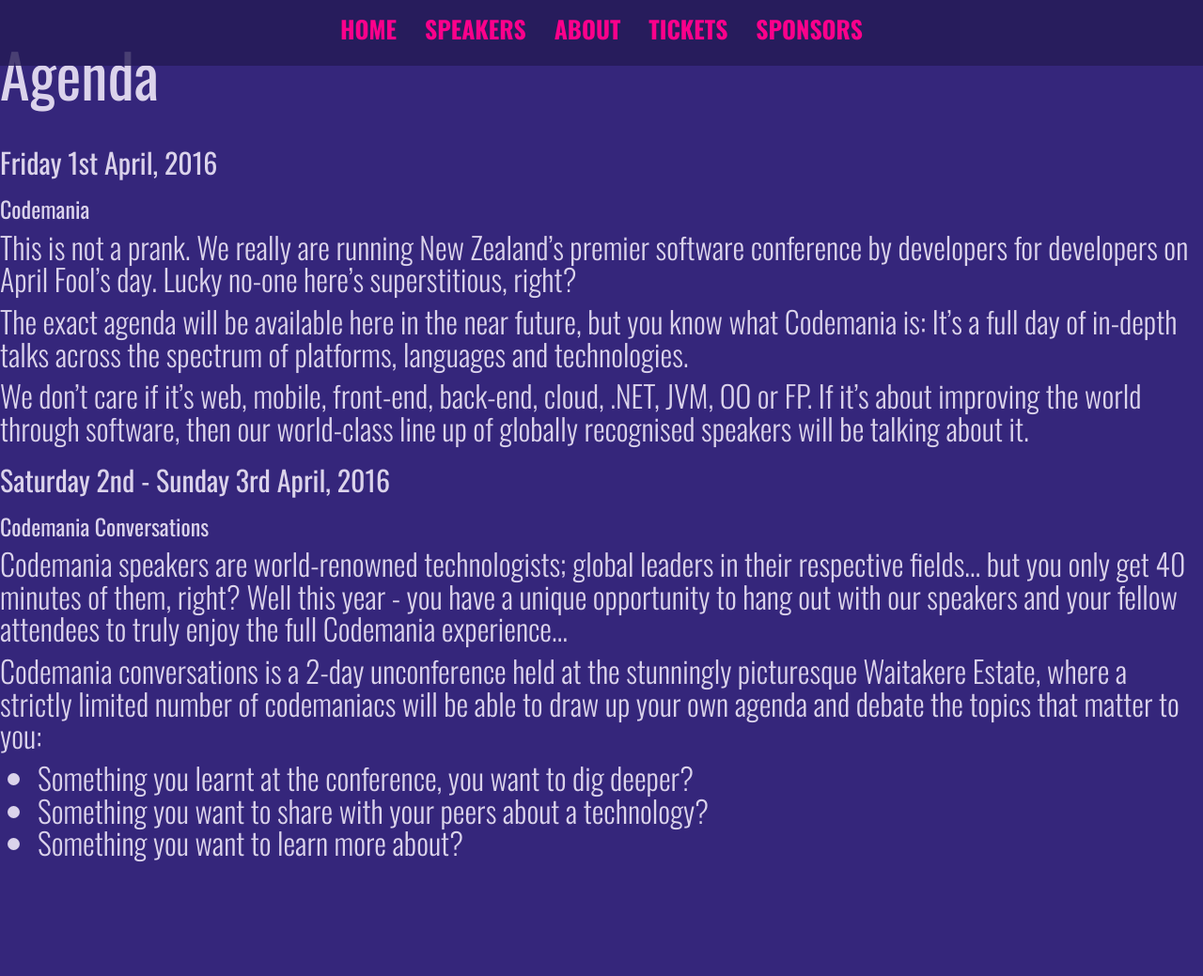
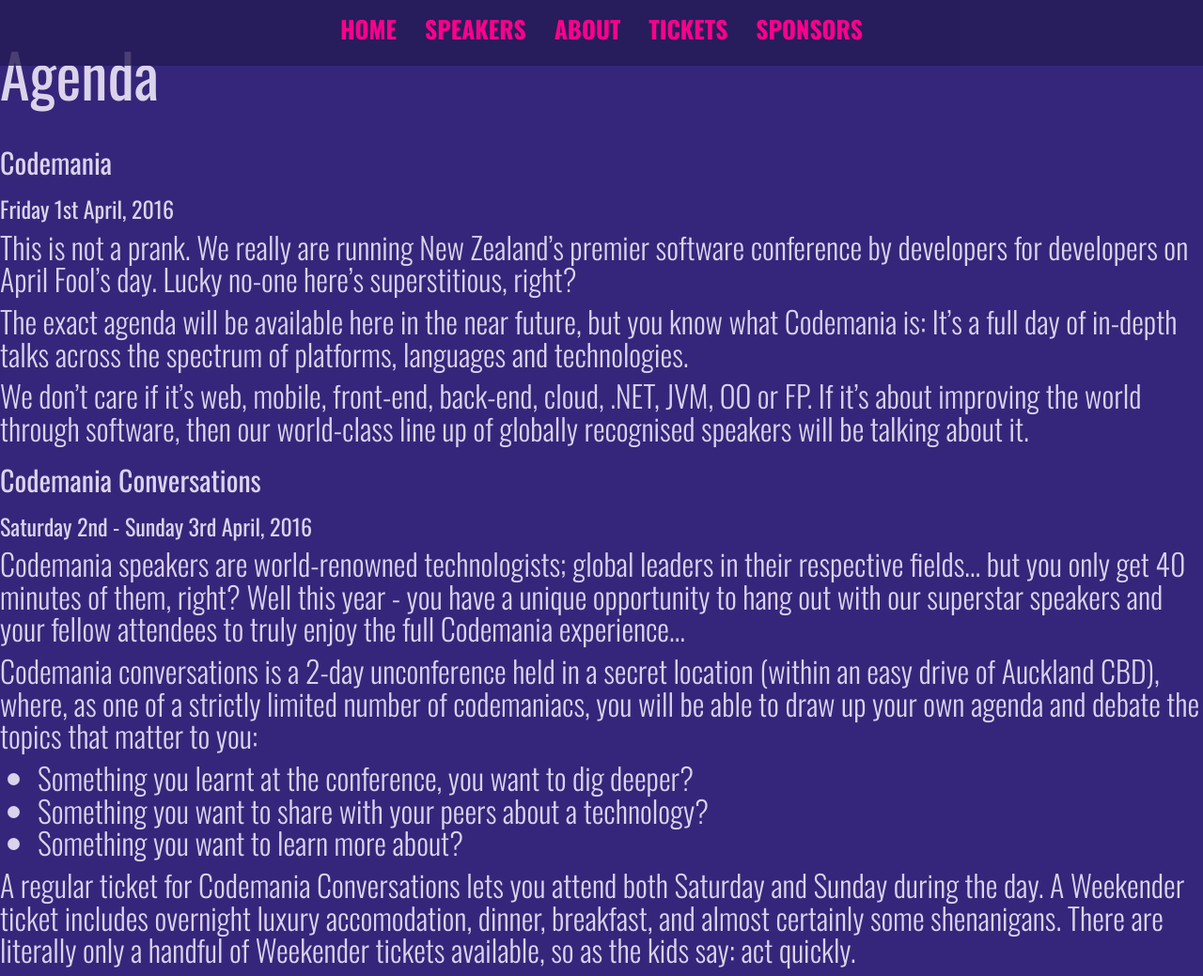
Before and after one commit to mightymuke/codemania.github.io, a Jekyll site: the page built from agenda.md, in a window 1280 px wide and 1039 px high. Shown: the whole window at 94% size. Built offline with Jekyll 4.4.1, drawn with Linux system fonts in a browser that asks for light colours; nearby versions of some CDN libraries; some web fonts are replaced.

Commit message:
Changes. fugly fugly changes

```diff
--- a/agenda.md
+++ b/agenda.md
@@ -5,10 +5,9 @@
 
 # Agenda
 
+## Codemania
 
-## Friday 1st April, 2016
-
-### Codemania
+### Friday 1st April, 2016
 
 This is not a prank. We really are running New Zealand's premier software conference by developers for developers on April Fool's day. Lucky no-one here's superstitious, right?
 
@@ -16,15 +15,16 @@
 
 We don't care if it's web, mobile, front-end, back-end, cloud, .NET, JVM, OO or FP. If it's about improving the world through software, then our world-class line up of globally recognised speakers will be talking about it.
 
+## Codemania Conversations
 
-## Saturday 2nd - Sunday 3rd April, 2016
+### Saturday 2nd - Sunday 3rd April, 2016
 
-### Codemania Conversations
+Codemania speakers are world-renowned technologists; global leaders in their respective fields... but you only get 40 minutes of them, right? Well this year - you have a unique opportunity to hang out with our superstar speakers and your fellow attendees to truly enjoy the full Codemania experience...
 
-Codemania speakers are world-renowned technologists; global leaders in their respective fields... but you only get 40 minutes of them, right? Well this year - you have a unique opportunity to hang out with our speakers and your fellow attendees to truly enjoy the full Codemania experience...
-
-Codemania conversations is a 2-day unconference held at the stunningly picturesque Waitakere Estate, where a strictly limited number of codemaniacs will be able to draw up your own agenda and debate the topics that matter to you:
+Codemania conversations is a 2-day unconference held in a secret location (within an easy drive of Auckland CBD), where, as one of a strictly limited number of codemaniacs, you will be able to draw up your own agenda and debate the topics that matter to you:
 
 - Something you learnt at the conference, you want to dig deeper?
 - Something you want to share with your peers about a technology?
 - Something you want to learn more about?
+
+A regular ticket for Codemania Conversations lets you attend both Saturday and Sunday during the day. A Weekender ticket includes overnight luxury accomodation, dinner, breakfast, and almost certainly some shenanigans. There are literally only a handful of Weekender tickets available, so as the kids say: act quickly.
```
Also changed, not shown: index.md (+1 -2 lines).
